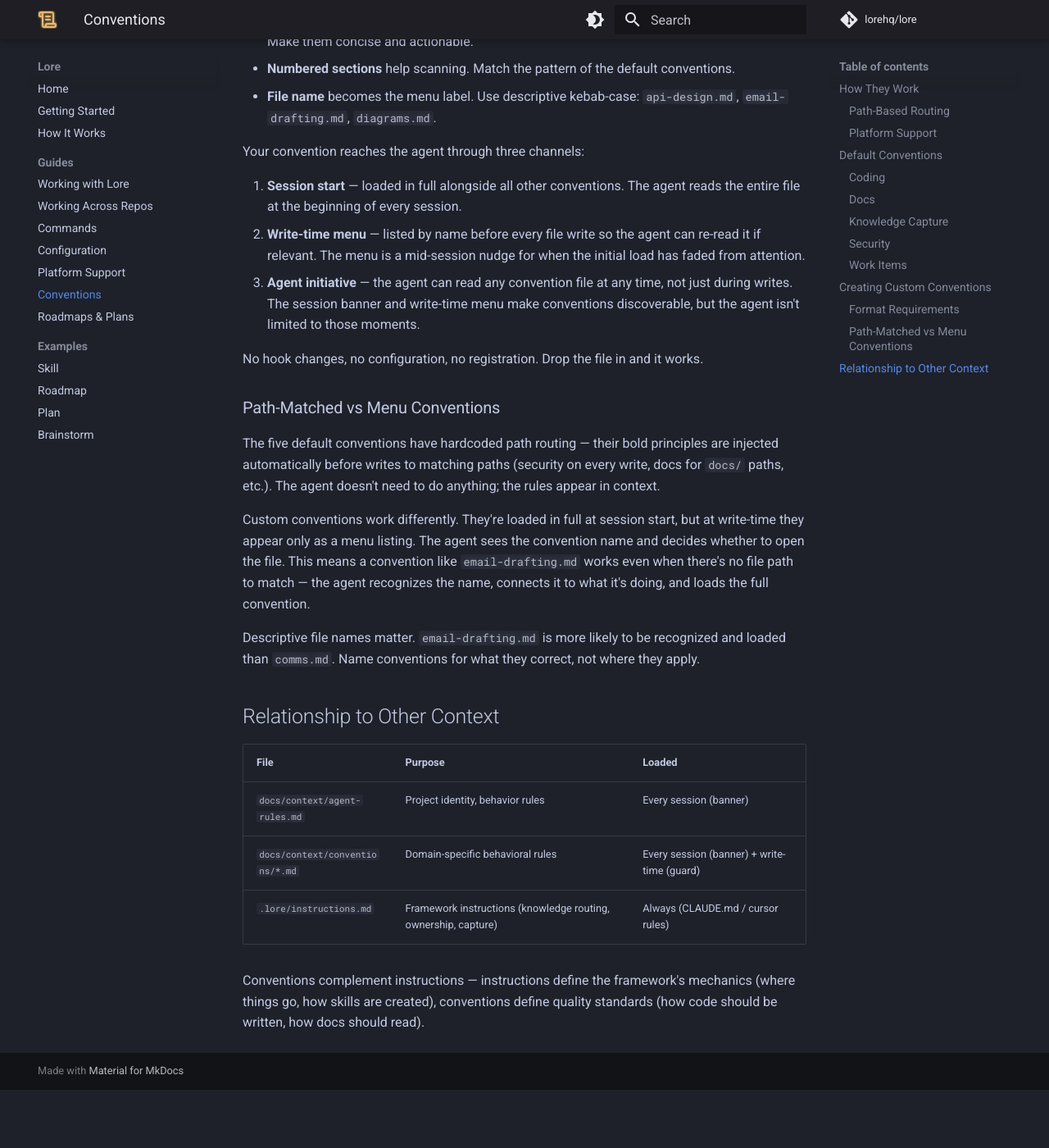
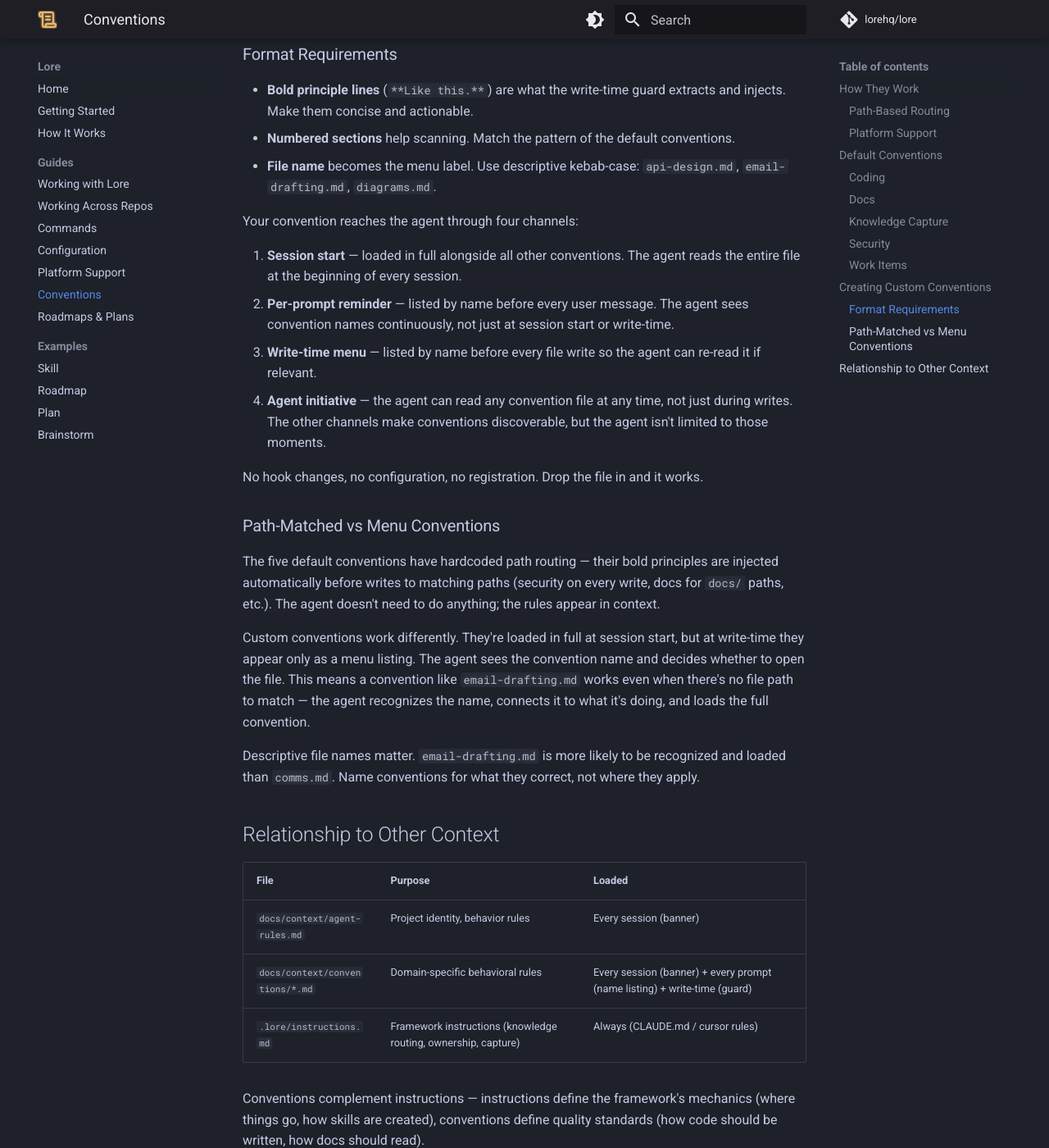
Before and after one commit to lorehq/lore-docs, an MkDocs documentation site: the page built from docs/guides/conventions.md, in a window 1280 px wide and 1400 px high, scrolled down 2693 px. Shown: the whole window at 82% size. Built offline with MkDocs 1.6.1 and Material for MkDocs 9.7.7, drawn with Linux system fonts in a browser that asks for light colours; comment, search, counter and statistics services are not loaded; before the commit the page ends 4022 px from its top, so only the background shows below that; some of the changed text lies outside the part shown.

Commit message:
Add per-prompt reminder as convention delivery channel
Conventions are now listed by name before every user message,
not just at session start and write-time.

Co-Authored-By: Claude Opus 4.6 <noreply@anthropic.com>

```diff
--- a/docs/guides/conventions.md
+++ b/docs/guides/conventions.md
@@ -8,10 +8,11 @@ Conventions are behavioral rules that shape how your agent writes code, docs, an
 
 ## How They Work
 
-Conventions reach your agent through two channels:
+Conventions reach your agent through three channels:
 
 1. **Session start** — all convention files are concatenated into the startup banner. The agent sees them at the beginning of every session.
-2. **Write-time reinforcement** — a guard fires before every file write, injecting the relevant convention principles based on the target path. This keeps rules in active attention when they matter most.
+2. **Per-prompt reminder** — before every user message, a hook lists all convention names (e.g. `Conventions: coding, docs, security`). This keeps conventions discoverable as the session-start load fades from attention.
+3. **Write-time reinforcement** — a guard fires before every file write, injecting the relevant convention principles based on the target path. This keeps rules in active attention when they matter most.
 
 The guard reads bold principle lines (`**Like this.**`) from the actual convention files. No duplication — the files are the single source of truth.
 
@@ -93,11 +94,12 @@ Add a markdown file to `docs/context/conventions/`:
 - **Numbered sections** help scanning. Match the pattern of the default conventions.
 - **File name** becomes the menu label. Use descriptive kebab-case: `api-design.md`, `email-drafting.md`, `diagrams.md`.
 
-Your convention reaches the agent through three channels:
+Your convention reaches the agent through four channels:
 
 1. **Session start** — loaded in full alongside all other conventions. The agent reads the entire file at the beginning of every session.
-2. **Write-time menu** — listed by name before every file write so the agent can re-read it if relevant. The menu is a mid-session nudge for when the initial load has faded from attention.
-3. **Agent initiative** — the agent can read any convention file at any time, not just during writes. The session banner and write-time menu make conventions discoverable, but the agent isn't limited to those moments.
+2. **Per-prompt reminder** — listed by name before every user message. The agent sees convention names continuously, not just at session start or write-time.
+3. **Write-time menu** — listed by name before every file write so the agent can re-read it if relevant.
+4. **Agent initiative** — the agent can read any convention file at any time, not just during writes. The other channels make conventions discoverable, but the agent isn't limited to those moments.
 
 No hook changes, no configuration, no registration. Drop the file in and it works.
 
@@ -114,7 +116,7 @@ Descriptive file names matter. `email-drafting.md` is more likely to be recogniz
 | File | Purpose | Loaded |
 |---|---|---|
 | `docs/context/agent-rules.md` | Project identity, behavior rules | Every session (banner) |
-| `docs/context/conventions/*.md` | Domain-specific behavioral rules | Every session (banner) + write-time (guard) |
+| `docs/context/conventions/*.md` | Domain-specific behavioral rules | Every session (banner) + every prompt (name listing) + write-time (guard) |
 | `.lore/instructions.md` | Framework instructions (knowledge routing, ownership, capture) | Always (CLAUDE.md / cursor rules) |
 
 Conventions complement instructions — instructions define the framework's mechanics (where things go, how skills are created), conventions define quality standards (how code should be written, how docs should read).
```
